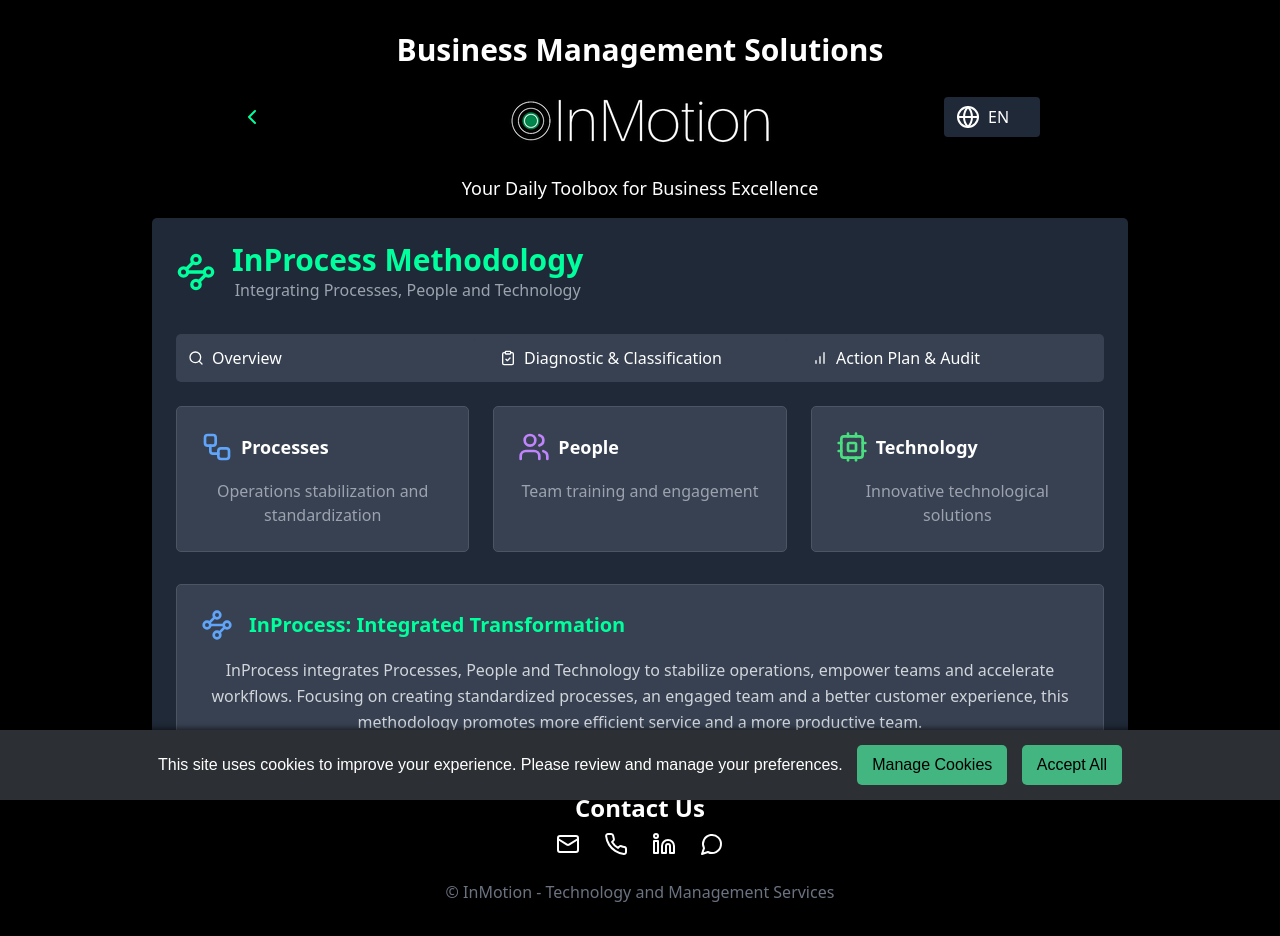
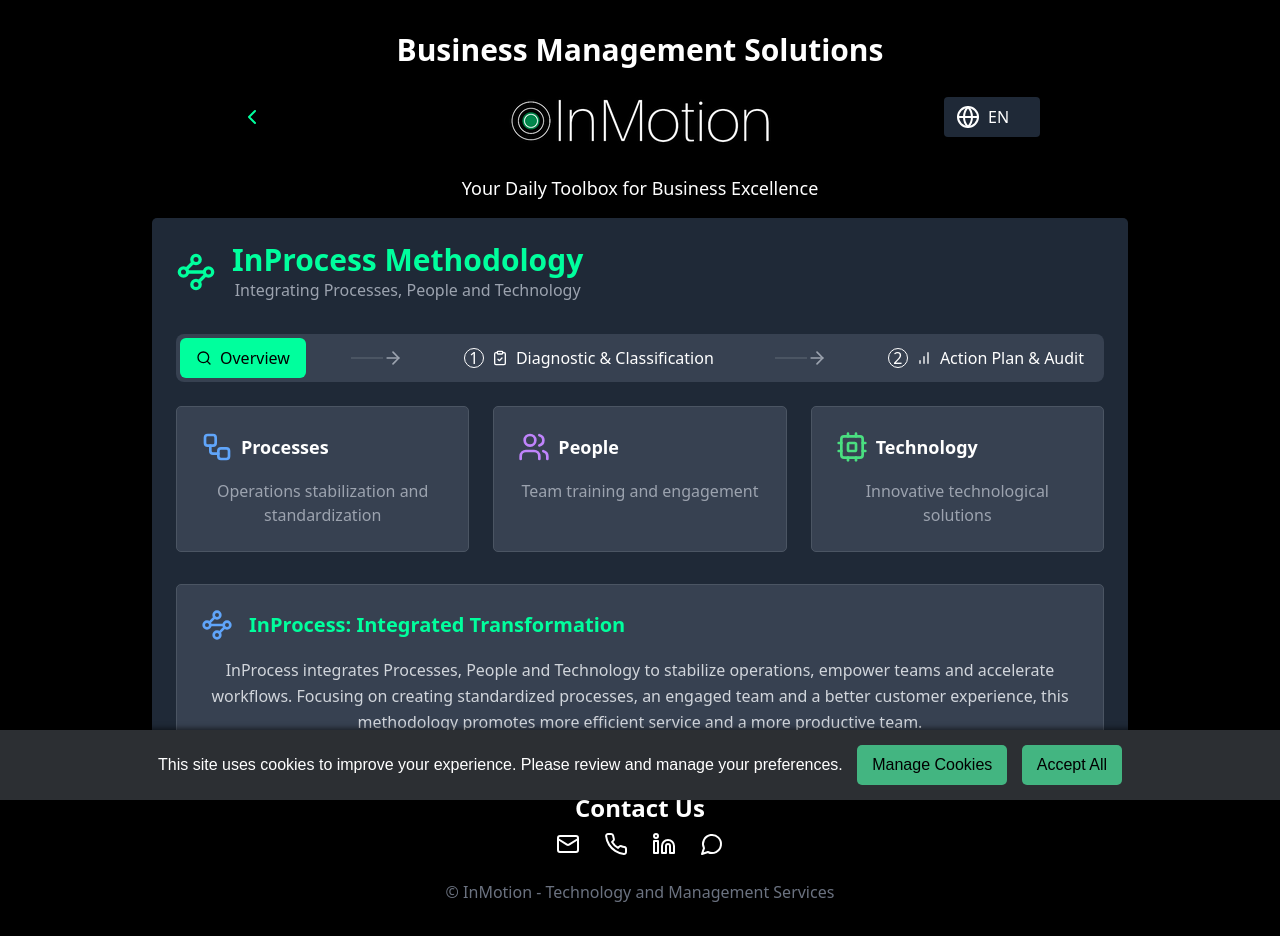
Before and after one commit to beloureiro/NS3, a React (Create React App) app: page /NS3/inprocess in a window 1280 px wide. Built offline with nearby package versions, Linux system fonts and the light colour scheme.

Commit message:
estilizando o inprocess

```diff
--- a/src/Solutions/Inprocess.js
+++ b/src/Solutions/Inprocess.js
@@ -7,6 +7,7 @@ import {
   BarChart,
   Waypoints,
   Workflow,
+  ArrowRight,
 } from "lucide-react";
 import ContactSection from "../AppComponents/ContactSection";
 import { translations, explanations } from "./InprocessLanguage";
@@ -142,36 +143,86 @@ const InProcessMethodology = ({ language, setLanguage }) => {
                 className="space-y-6"
                 onTabChange={handleTabChange}
               >
-                {/* Tabs list */}
-                <TabsList className="grid grid-cols-3 gap-4 bg-gray-700 p-1 rounded-[5px]">
+                {/* Tabs list with arrows and numbers */}
+                <div className="relative flex justify-between items-center w-full bg-gray-700 p-1 rounded-lg">
                   <TabsTrigger
                     value="overview"
-                    className="bg-gray-700 text-white p-2 rounded-[5px]"
+                    className="relative flex items-center space-x-2 px-4 py-2 rounded-md transition-all"
+                  >
+                    <Search className="w-4 h-4" />
+                    <span>{t.overview}</span>
+                  </TabsTrigger>
+
+                  <div className="flex items-center">
+                    <div
+                      className={`h-0.5 w-8 transition-colors duration-300 ${
+                        currentTab === "overview"
+                          ? "bg-gray-600"
+                          : "bg-[#00ff9d]"
+                      }`}
+                    />
+                    <ArrowRight
+                      className={`w-5 h-5 transition-colors duration-300 ${
+                        currentTab === "overview"
+                          ? "text-gray-400"
+                          : "text-[#00ff9d]"
+                      }`}
+                    />
+                  </div>
+
+                  <TabsTrigger
+                    value="diagnostic"
+                    className="relative flex items-center space-x-2 px-4 py-2 rounded-md transition-all"
                   >
                     <div className="flex items-center space-x-2">
-                      <Search className="w-4 h-4" />
-                      <span>{t.overview}</span>
-                    </div>
-                  </TabsTrigger>
-                  <TabsTrigger
-                    value="diagnostic"
-                    className="bg-gray-700 text-white p-2 rounded-[5px]"
-                  >
-                    <div className="flex items-center space-x-2">
+                      <div
+                        className={`flex items-center justify-center w-5 h-5 rounded-full border ${
+                          currentTab === "diagnostic" || currentTab === "action"
+                            ? "bg-[#00ff9d] text-black border-[#00ff9d]"
+                            : "bg-transparent text-white border-white"
+                        }`}
+                      >
+                        1
+                      </div>
                       <ClipboardCheck className="w-4 h-4" />
                       <span>{t.diagnostic}</span>
                     </div>
                   </TabsTrigger>
+
+                  <div className="flex items-center">
+                    <div
+                      className={`h-0.5 w-8 transition-colors duration-300 ${
+                        currentTab === "action" ? "bg-[#00ff9d]" : "bg-gray-600"
+                      }`}
+                    />
+                    <ArrowRight
+                      className={`w-5 h-5 transition-colors duration-300 ${
+                        currentTab === "action"
+                          ? "text-[#00ff9d]"
+                          : "text-gray-400"
+                      }`}
+                    />
+                  </div>
+
                   <TabsTrigger
                     value="action"
-                    className="bg-gray-700 text-white p-2 rounded-[5px]"
+                    className="relative flex items-center space-x-2 px-4 py-2 rounded-md transition-all"
                   >
                     <div className="flex items-center space-x-2">
+                      <div
+                        className={`flex items-center justify-center w-5 h-5 rounded-full border ${
+                          currentTab === "action"
+                            ? "bg-[#00ff9d] text-black border-[#00ff9d]"
+                            : "bg-transparent text-white border-white"
+                        }`}
+                      >
+                        2
+                      </div>
                       <BarChart className="w-4 h-4" />
                       <span>{t.actionPlan}</span>
                     </div>
                   </TabsTrigger>
-                </TabsList>
+                </div>
 
                 {/* Tabs content for each tab */}
                 <TabsContent value="overview" className="space-y-4">
```
